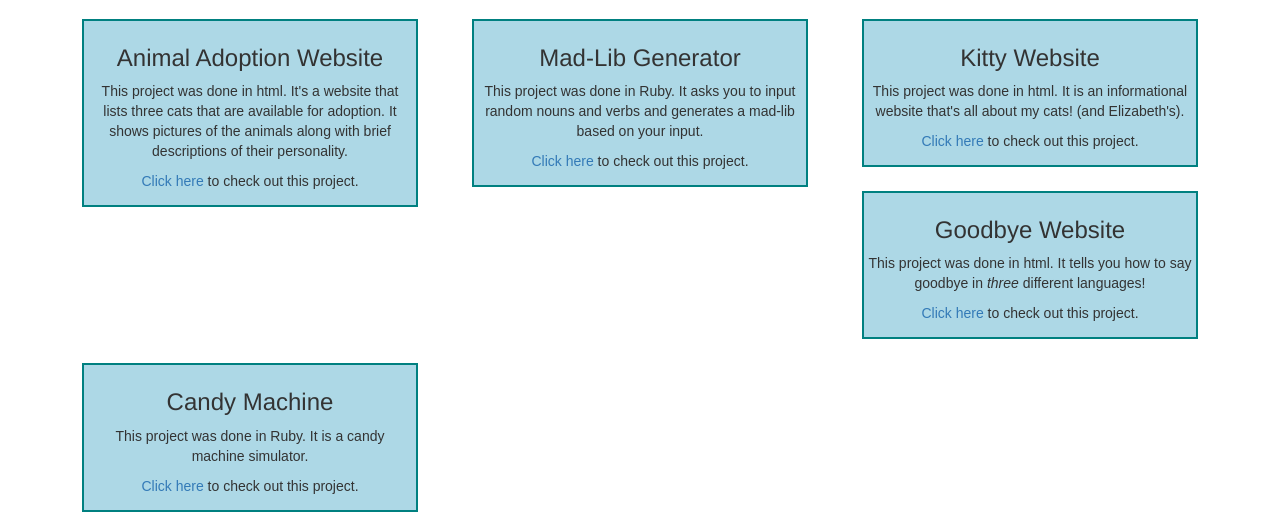
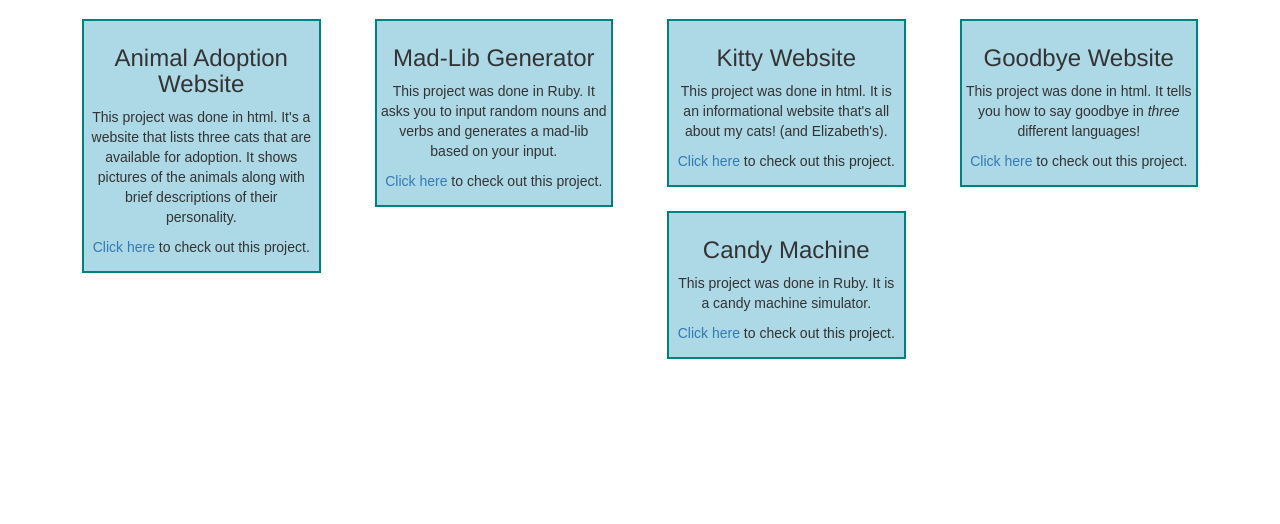
Before and after one commit to kristyh32/my-projects, a plain HTML site: page index.html in a window 1280 px wide. Shown: the part 716-1240 px from the top of the page. After the commit the page ends 1087 px from the top, so only its background shows below. Drawn offline with nearby package versions, Linux system fonts and the light colour scheme.

Commit message:
changing the grid size for the project columns to a larger size

```diff
--- a/index.html
+++ b/index.html
@@ -38,7 +38,7 @@
 
 
       <div class="row">
-        <div class="col-md-4">
+        <div class="col-md-3">
           <div class="projects">
           <h3>Animal Adoption Website</h3>
             <p>This project was done in html. It's a website that lists three cats
@@ -49,7 +49,7 @@
           </div>
         </div>
 
-        <div class="col-md-4">
+        <div class="col-md-3">
           <div class="projects">
           <h3>Mad-Lib Generator</h3>
             <p>This project was done in Ruby. It asks you to input random
@@ -59,7 +59,7 @@
             </div>
         </div>
 
-        <div class="col-md-4">
+        <div class="col-md-3">
           <div class="projects">
           <h3>Kitty Website</h3>
             <p>This project was done in html. It is an informational
@@ -69,7 +69,7 @@
             </div>
         </div>
 
-        <div class="col-md-4">
+        <div class="col-md-3">
           <div class="projects">
           <h3>Goodbye Website</h3>
             <p>This project was done in html. It tells you how to say
@@ -79,7 +79,7 @@
             </div>
         </div>
 
-        <div class="col-md-4">
+        <div class="col-md-3">
           <div class="projects">
           <h3>Candy Machine</h3>
             <p>This project was done in Ruby. It is a candy machine
```
